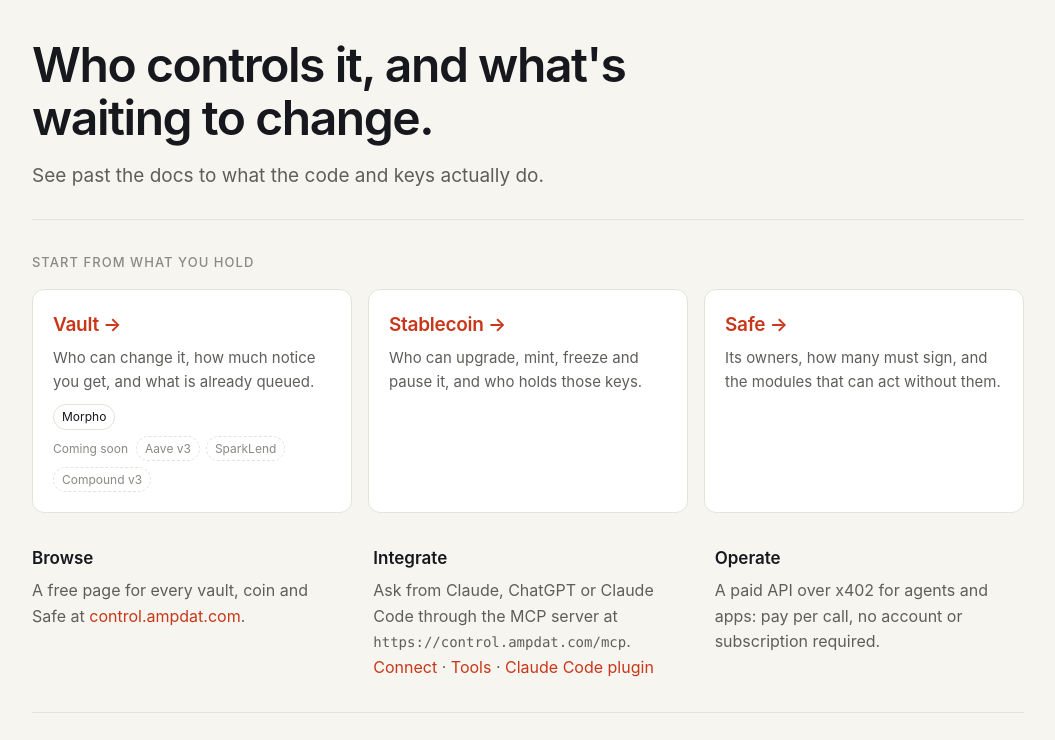
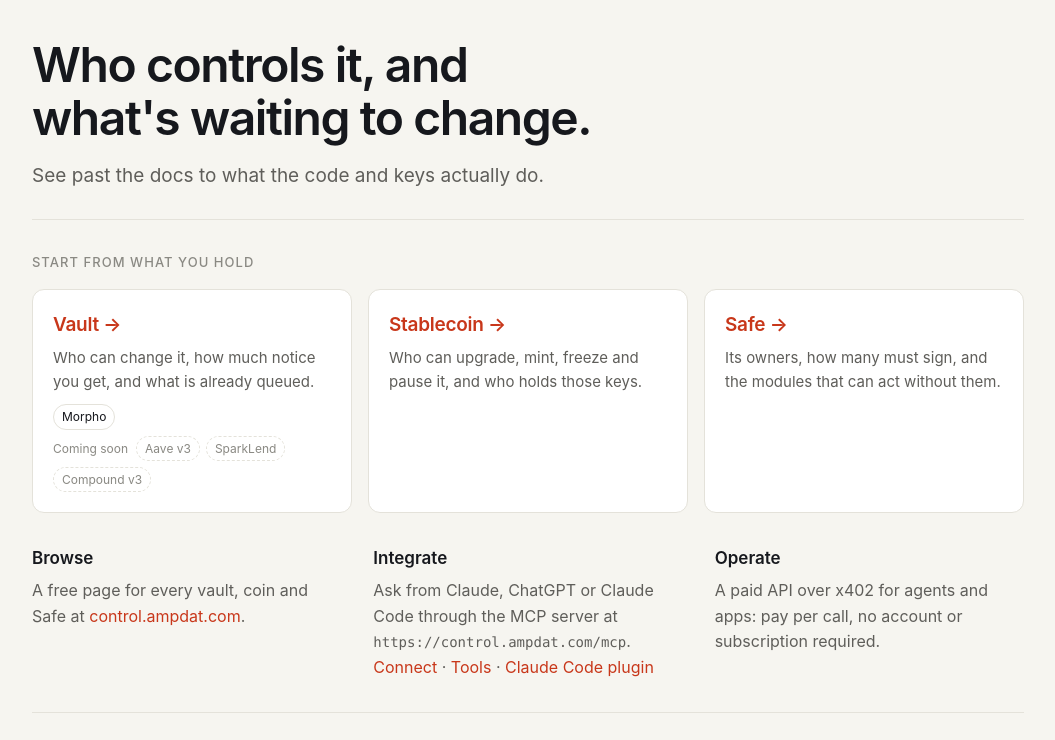
Before and after one commit to ampdat/ampdat.github.io, a plain HTML site: page index.html in a window 1280 px wide. Shown: the part 60-800 px from the top of the page, without its empty margins (112-1167 px from the left). Drawn offline with Linux system fonts and the light colour scheme.

Commit message:
Publish site/www from ampdat/byte-and-tell@c8d5a24

```diff
--- a/index.html
+++ b/index.html
@@ -28,7 +28,7 @@ header { display:flex; align-items:center; justify-content:space-between; paddin
 nav a { margin-left:24px; font-size:15px; color:var(--muted); text-decoration:none; }
 nav a:hover { color:var(--fg); }
 .hero { padding:20px 0 28px; }
-h1 { font-size:clamp(32px, 4.6vw, 48px); line-height:1.1; letter-spacing:-0.03em; font-weight:600; margin:0 0 16px; max-width:20ch; }
+h1 { font-size:clamp(30px, 4.4vw, 48px); line-height:1.1; letter-spacing:-0.03em; font-weight:600; margin:0 0 16px; text-wrap:balance; }
 .lede { font-size:19px; color:var(--muted); max-width:38em; margin:0; }
 h2 { font-size:13px; font-weight:500; letter-spacing:0.08em; text-transform:uppercase; color:var(--faint); margin:0 0 16px; }
 section { padding:32px 0; border-top:1px solid var(--line); }
```
